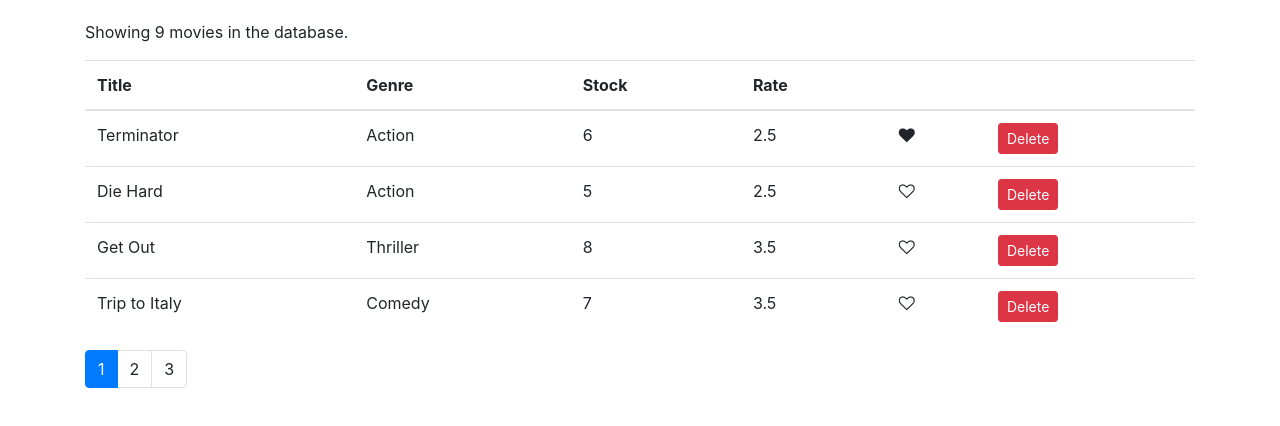
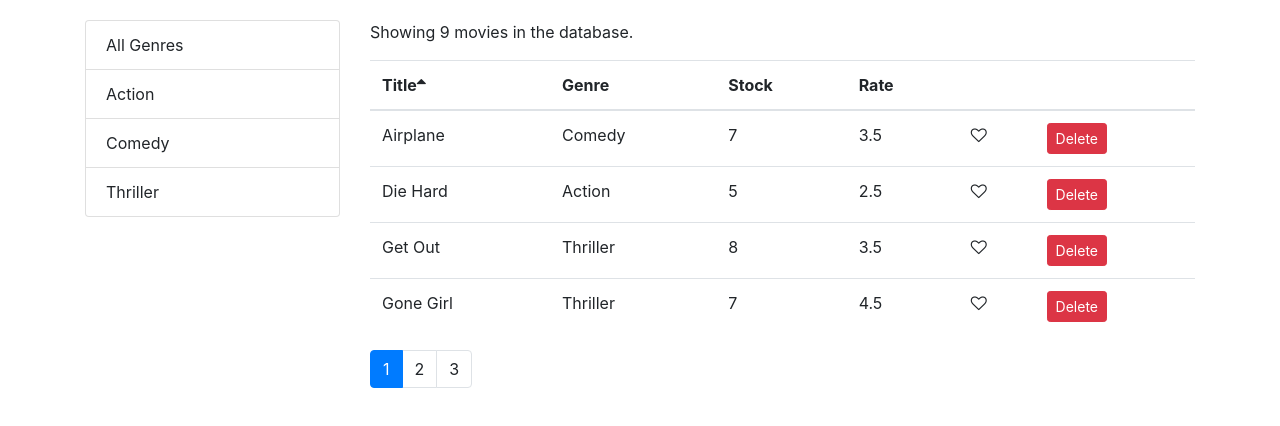
Before and after one commit to abram-stack/vidlyshop, a React (Create React App) app: page /movies in a window 1280 px wide. Shown: the top 426 px of the page. Built offline with nearby package versions, Linux system fonts and the light colour scheme.

Commit message:
table components, reusable

```diff
--- a/package.json
+++ b/package.json
@@ -9,6 +9,7 @@
     "bootstrap": "^4.1.1",
     "fontawesome": "^4.7.0",
     "lodash": "^4.17.10",
+    "prop-types": "^15.6.2",
     "react": "^17.0.1",
     "react-dom": "^17.0.1",
     "react-scripts": "4.0.2",
--- /dev/null
+++ b/src/components/common/listGroup.jsx
@@ -0,0 +1,26 @@
+import React from 'react'
+
+const ListGroup = ({items, textProperty, valueProperty, onItemSelect, selectedItem}) => {
+  // console.log('list Group rendered')
+
+  return (
+    <ul className="list-group">
+      {items.map(item =>
+          <li
+            key={item[valueProperty]}
+            onClick={ () => onItemSelect(item)}
+            className={item === selectedItem ? 'list-group-item active' : 'list-group-item'}>
+              {item[textProperty]}
+          </li>
+      )}
+
+    </ul>
+  );
+}
+
+ListGroup.defaultProps = {
+  textProperty: 'name',
+  valueProperty: '_id'
+}
+
+export default ListGroup;
--- /dev/null
+++ b/src/components/common/table.jsx
@@ -0,0 +1,23 @@
+import React, { Component } from 'react';
+import TableHeader from './tableHeader';
+import TableBody from './tableBody';
+
+const Table = ({ columns, sortColumn, onSort, data }) => {
+
+  return (
+    <table className="table">
+        <TableHeader
+          columns={columns}
+          sortColumn={sortColumn}
+          onSort={onSort}
+        />
+        <TableBody
+          data={data}
+          columns={columns}
+        />
+
+      </table>
+    );
+}
+
+export default Table;
--- /dev/null
+++ b/src/components/common/tableBody.jsx
@@ -0,0 +1,35 @@
+import React, { Component } from 'react';
+import _ from 'lodash';
+
+// movies: array
+// every td is dynamic.
+
+class TableBody extends Component {
+
+  renderCell = (item, column) => {
+    if (column.content) return column.content(item);
+
+    return _.get(item, column.path)
+  }
+  createKey = (item, column) => {
+    return item.id + (column.path || column.key)
+  }
+  render() {
+    const { data, columns } = this.props;
+
+    return (
+      <tbody>
+        {data.map(item =>
+          <tr key={item._id}>
+            {columns.map(column =>
+              <td key={this.createKey(item, column)}>{this.renderCell(item, column)}</td>
+            )}
+          </tr>
+          )}
+
+      </tbody>
+    );
+  }
+}
+
+export default TableBody;
--- /dev/null
+++ b/src/components/common/tableHeader.jsx
@@ -0,0 +1,43 @@
+import React, { Component } from 'react';
+
+
+// columns:array of the references
+// sortColumn: object
+// onSort: function
+
+class TableHeader extends Component {
+  raiseSort = (path) => {
+    const sortColumn = {...this.props.sortColumn};
+    if(sortColumn.path === path)
+      sortColumn.order = (sortColumn.order === 'asc' ? 'desc' : 'asc')
+    else{
+      sortColumn.path = path;
+      sortColumn.order = 'asc';
+    }
+    this.props.onSort(sortColumn);  //raise onSort event
+  }
+  renderSortIcon = (column) => {
+    const { sortColumn } = this.props;
+    if (column.path !== sortColumn.path) return null;
+    if (sortColumn.order === 'asc') return <i className="fa fa-sort-asc" aria-hidden="true"></i>
+    return <i className="fa fa-sort-desc" aria-hidden="true"></i>
+  }
+  render() {
+    return (
+      <thead>
+        <tr>
+          {this.props.columns.map( column =>
+            <th
+              key={column.path || column.key}
+              onClick={() => this.raiseSort(column.path)}>
+                {column.label}
+                {this.renderSortIcon(column)}
+            </th>
+          )}
+        </tr>
+      </thead>
+    );
+  }
+}
+
+export default TableHeader;
--- a/src/components/movies.jsx
+++ b/src/components/movies.jsx
@@ -1,19 +1,29 @@
 import React, { Component } from 'react';
 import { paginate } from '../utils/paginate';
 import Pagination from './common/pagination'
-import Like from './common/like';
+import ListGroup from './common/listGroup';
 import { getMovies } from '../services/fakeMovieService';
+import { getGenres } from '../services/fakeGenreService';
+import MoviesTable from './moviesTable';
+import _ from 'lodash';
 
 class Movies extends Component {
   state = {
-    movies: getMovies(),
+    movies: [],
+    genres: [],
     pageSize: 4,
-    currentPage: 1
+    currentPage: 1,
+    sortColumn: {path: 'title', order:'asc'}
    }
 
-  handlePageChange = (page) => {
-    this.setState({ currentPage: page})
+  componentDidMount(){
+    // console.log('didMount');
+    // console.log('----------')
+    const genres = [{_id:'', name: 'All Genres'}, ...getGenres()];
+    this.setState({ movies: getMovies(), genres});
   }
+
+
 
   handleLike = (movie) => {
     const movies = [...this.state.movies];
@@ -31,47 +41,64 @@
     this.setState({movies});
   }
 
+  handlePageChange = (page) => {
+    this.setState({ currentPage: page})
+  }
+
+  handleGenreSelect = (genre) => {
+    this.setState( {selectedGenre: genre, currentPage: 1});
+  }
+
+  handleSort = (sortColumn) => {
+
+    this.setState({ sortColumn});
+  }
+
+  getPagedData = () => {
+    const { currentPage, pageSize, movies: allMovies, selectedGenre, sortColumn } = this.state
+    // if selectedGenre and its id is truthy(means there is something)then filter the array allMovies, pick if the selectedGenreid = to map through
+    const filtered = selectedGenre && selectedGenre._id
+      ? allMovies.filter( m => m.genre._id === selectedGenre._id)
+      : allMovies
+
+    const sorted = _.orderBy(filtered, [sortColumn.path], [sortColumn.order]);
+
+    const movies = paginate(sorted, currentPage, pageSize);
+
+    return { totalCount: filtered.length, data: movies}
+  }
 
   render() {
-    const { currentPage, pageSize, movies: allMovies } = this.state
+    // console.log('movie rendered')
+    const { currentPage, pageSize, sortColumn } = this.state
     const { length: count } = this.state.movies;
 
     if(count === 0)
       return <p>There are no movies in the database.</p>
 
-    const movies = paginate(allMovies, currentPage, pageSize);
+    const {totalCount, data: movies} = this.getPagedData();
 
     return (
-      <React.Fragment>
-        <p>Showing {count} movies in the database.</p>
-        <table className="table">
-          <thead>
-            <tr>
-              <th>Title</th>
-              <th>Genre</th>
-              <th>Stock</th>
-              <th>Rate</th>
-              <th></th>
-              <th></th>
-            </tr>
-          </thead>
-        <tbody>
-            { movies.map(movie => (
-            <tr key={movie._id}>
-              <td>{movie.title}</td>
-              <td>{movie.genre.name}</td>
-              <td>{movie.numberInStock}</td>
-              <td>{movie.dailyRentalRate}</td>
-              <td><Like liked={movie.liked} onClick={ () => this.handleLike(movie)}/></td>
-              <td><button onClick={() => this.handleDelete(movie)} className="btn btn-danger btn-sm">Delete</button></td>
-            </tr>
-            ))}
-
-        </tbody>
-        </table>
-
-        <Pagination itemsCount={count} pageSize={pageSize} onPageChange={this.handlePageChange} currentPage={currentPage}/>
-      </React.Fragment>
+      <div className='row'>
+        <div className="col-3">
+          <ListGroup
+            items={this.state.genres}
+            selectedItem={this.state.selectedGenre}
+            onItemSelect={this.handleGenreSelect}
+            />
+        </div>
+        <div className="col">
+          <p>Showing {totalCount} movies in the database.</p>
+          <MoviesTable
+            movies={movies}
+            sortColumn={sortColumn}
+            onLike={this.handleLike}
+            onDelete={this.handleDelete}
+            onSort={this.handleSort}
+          />
+          <Pagination itemsCount={totalCount} pageSize={pageSize} onPageChange={this.handlePageChange} currentPage={currentPage}/>
+          </div>
+      </div >
     )
   }
 }
--- /dev/null
+++ b/src/components/moviesTable.jsx
@@ -0,0 +1,35 @@
+import React, { Component } from 'react';
+import Like from './common/like';
+import Table from './common/table';
+
+
+class MoviesTable extends Component {
+
+  columns = [
+    { path: 'title', label: 'Title' },
+    { path: 'genre.name', label: 'Genre' },
+    { path: 'numberInStock', label: 'Stock' },
+    { path: 'dailyRentalRate', label: 'Rate' },
+    {
+      key: 'like', content: movie => <Like liked={movie.liked} onClick={() => this.props.onLike(movie)} />
+    },
+    {
+      key: 'delete', content: movie => <button onClick={() => this.props.onDelete(movie)} className="btn btn-danger btn-sm">Delete</button>
+    }
+  ];
+
+  render() {
+    const {movies, sortColumn, onSort } = this.props;
+
+    return (
+      <Table
+        columns={this.columns}
+        data={movies}
+        sortColumn={sortColumn}
+        onSort={onSort}
+      />
+    );
+    }
+}
+
+export default MoviesTable;
```
Also changed, not shown: src/components/common/pagination.jsx (+9 -1 lines), 1 other file (tests, documents, lock files or other folders).
